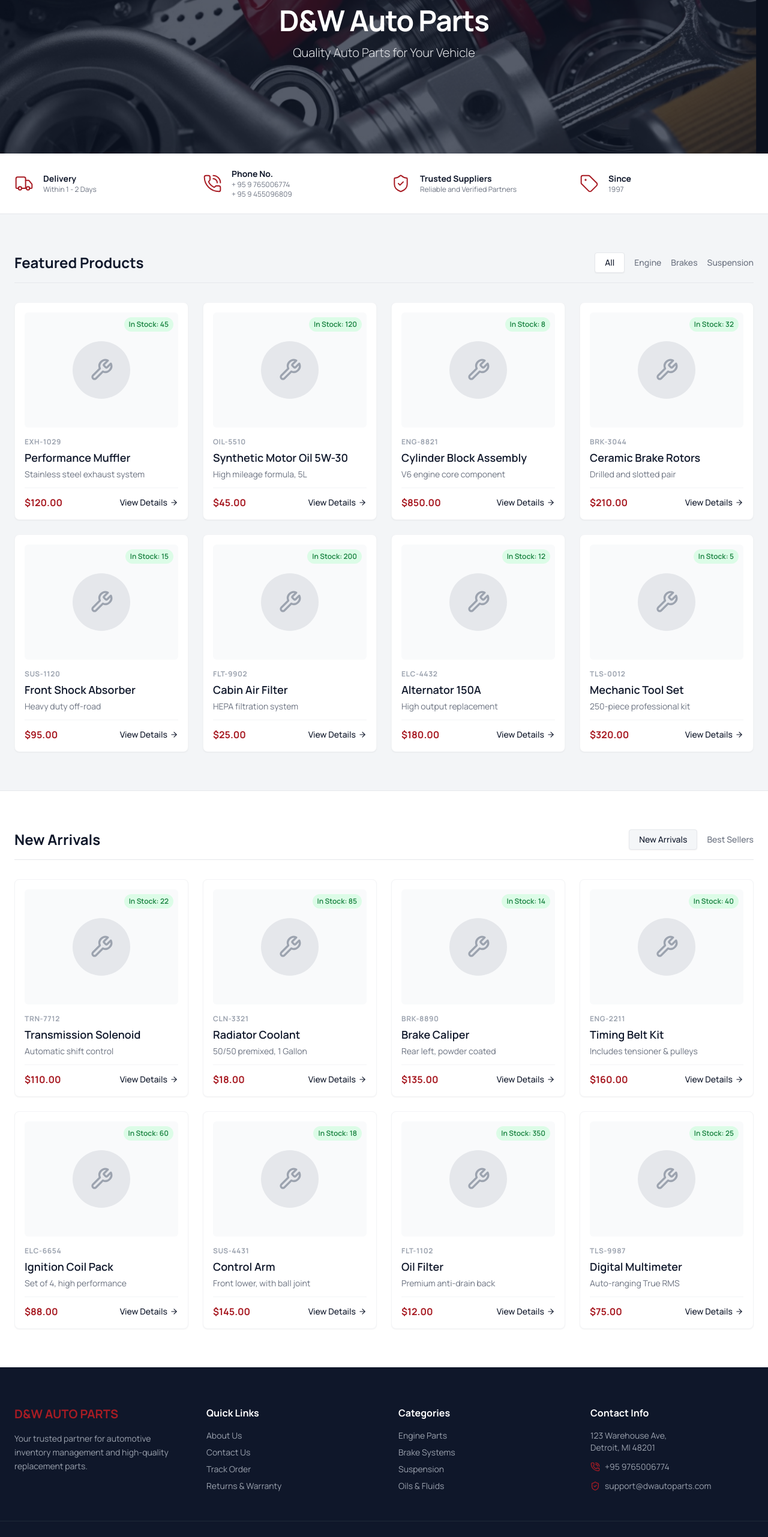
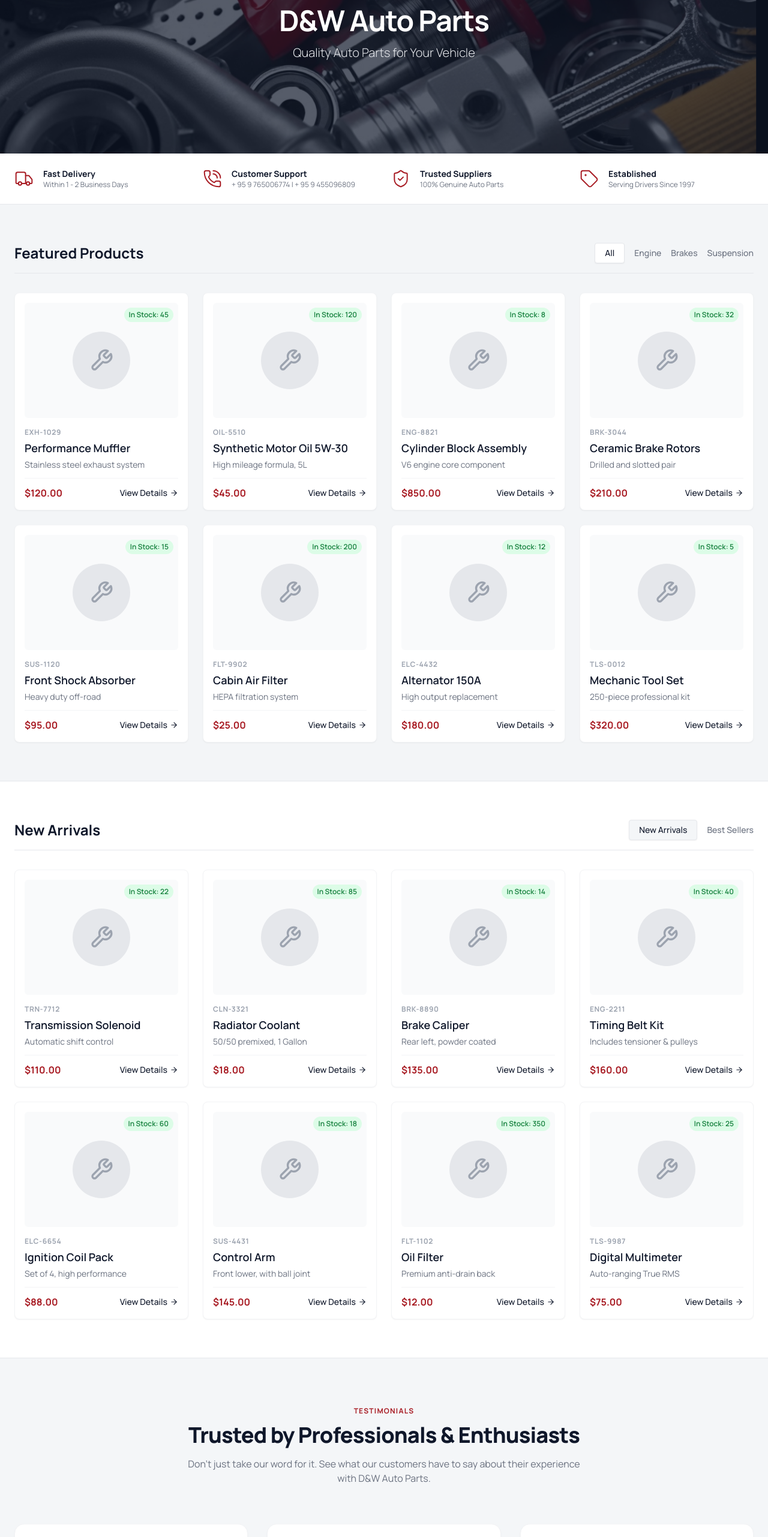
Before and after one commit to heinhtetwin116/D-W-Myanmar-Auto-Parts, a Next.js app: page / in a window 1280 px wide. Shown: the part 234-2797 px from the top of the page at 60% size. Built offline with nearby package versions, Linux system fonts and the light colour scheme.

Commit message:
fix: testimonial session added

```diff
--- a/app/page.tsx
+++ b/app/page.tsx
@@ -3,6 +3,7 @@ import Header from "@/components/Header";
 import Hero from "@/components/hero";
 import ProductCard, { Product } from "@/components/ProductCard";
 import Footer from "@/components/Footer";
+import Testimonials from "@/components/testimonials";
 import { Truck, PhoneCall, ShieldCheck, Tag } from "lucide-react";
 
 // --- DUMMY DATA ---
@@ -45,29 +46,29 @@ export default function Home() {
             <div className="flex items-center gap-4">
               <div className="text-[#A81C24]"><Truck size={32} strokeWidth={1.5} /></div>
               <div>
-                <h4 className="font-bold text-[#0F172A] text-sm">Delivery</h4>
-                <p className="text-xs text-gray-500">Within 1 - 2 Days</p>
+                <h4 className="font-bold text-[#0F172A] text-sm">Fast Delivery</h4>
+                <p className="text-xs text-gray-500">Within 1 - 2 Business Days</p>
               </div>
             </div>
             <div className="flex items-center gap-4">
               <div className="text-[#A81C24]"><PhoneCall size={32} strokeWidth={1.5} /></div>
               <div>
-                <h4 className="font-bold text-[#0F172A] text-sm">Phone No.</h4>
-                <p className="text-xs text-gray-500">+ 95 9 765006774 <br></br> + 95 9 455096809</p>
+                <h4 className="font-bold text-[#0F172A] text-sm">Customer Support</h4>
+                <p className="text-xs text-gray-500">+ 95 9 765006774 | + 95 9 455096809</p>
               </div>
             </div>
             <div className="flex items-center gap-4">
               <div className="text-[#A81C24]"><ShieldCheck size={32} strokeWidth={1.5} /></div>
               <div>
                 <h4 className="font-bold text-[#0F172A] text-sm">Trusted Suppliers</h4>
-                <p className="text-xs text-gray-500">Reliable and Verified Partners</p>
+                <p className="text-xs text-gray-500">100% Genuine Auto Parts</p>
               </div>
             </div>
             <div className="flex items-center gap-4">
               <div className="text-[#A81C24]"><Tag size={32} strokeWidth={1.5} /></div>
               <div>
-                <h4 className="font-bold text-[#0F172A] text-sm">Since</h4>
-                <p className="text-xs text-gray-500">1997</p>
+                <h4 className="font-bold text-[#0F172A] text-sm">Established</h4>
+                <p className="text-xs text-gray-500">Serving Drivers Since 1997</p>
               </div>
             </div>
           </div>
@@ -112,6 +113,8 @@ export default function Home() {
         </section>
       </main>
 
+      <Testimonials />
+
       {/* Footer */}
       <Footer />
 
--- a/components/Footer.tsx
+++ b/components/Footer.tsx
@@ -1,86 +1,88 @@
 import React from "react";
-import { PhoneCall, ShieldCheck } from "lucide-react";
+import { PhoneCall, ShieldCheck, MapPin } from "lucide-react";
 
 const Footer = () => {
   return (
     <footer className="bg-[#0F172A] text-white pt-16 pb-8 mt-auto">
-      <div className="max-w-7xl mx-auto px-6 grid grid-cols-1 md:grid-cols-4 gap-12 mb-12">
-        <div>
+      <div className="max-w-7xl mx-auto px-6">
+
+        {/* TOP SECTION: Brand Info + Link Columns */}
+        <div className="grid grid-cols-1 lg:grid-cols-3 gap-12 mb-12">
+
+          {/* Brand Info (Takes up 1 column on large screens) */}
+          <div className="lg:col-span-1">
             <h3 className="text-xl font-bold mb-4 text-[#A81C24]">D&W AUTO PARTS</h3>
-          <p className="text-gray-400 text-sm leading-relaxed mb-6">
+            <p className="text-gray-400 text-sm leading-relaxed max-w-sm">
               Your trusted partner for automotive inventory management and
               high-quality replacement parts.
             </p>
           </div>
+
+          {/* Link Lists (Takes up 2 columns on large screens, split into 3 sub-columns) */}
+          <div className="lg:col-span-2 grid grid-cols-2 sm:grid-cols-3 gap-8">
+
+            {/* Quick Links */}
             <div>
-          <h4 className="font-bold mb-4">Quick Links</h4>
-          <ul className="space-y-2 text-sm text-gray-400">
-            <li>
-              <a href="#" className="hover:text-white transition-colors">
-                About Us
-              </a>
-            </li>
-            <li>
-              <a href="#" className="hover:text-white transition-colors">
-                Contact Us
-              </a>
-            </li>
-            <li>
-              <a href="#" className="hover:text-white transition-colors">
-                Track Order
-              </a>
-            </li>
-            <li>
-              <a href="#" className="hover:text-white transition-colors">
-                Returns & Warranty
-              </a>
-            </li>
+              <h4 className="font-bold mb-4 text-white">Quick Links</h4>
+              <ul className="space-y-3 text-sm text-gray-400">
+                <li><a href="#" className="hover:text-white transition-colors">About Us</a></li>
+                <li><a href="#" className="hover:text-white transition-colors">Contact Us</a></li>
+                <li><a href="#" className="hover:text-white transition-colors">Track Order</a></li>
+                <li><a href="#" className="hover:text-white transition-colors">Returns & Warranty</a></li>
               </ul>
             </div>
+
+            {/* Catalog */}
             <div>
-          <h4 className="font-bold mb-4">Categories</h4>
-          <ul className="space-y-2 text-sm text-gray-400">
-            <li>
-              <a href="#" className="hover:text-white transition-colors">
-                Engine Parts
-              </a>
-            </li>
-            <li>
-              <a href="#" className="hover:text-white transition-colors">
-                Brake Systems
-              </a>
-            </li>
-            <li>
-              <a href="#" className="hover:text-white transition-colors">
-                Suspension
-              </a>
-            </li>
-            <li>
-              <a href="#" className="hover:text-white transition-colors">
-                Oils & Fluids
-              </a>
-            </li>
+              <h4 className="font-bold mb-4 text-white">Catalog</h4>
+              <ul className="space-y-3 text-sm text-gray-400">
+                <li><a href="#" className="hover:text-white transition-colors">New Arrivals</a></li>
+                <li><a href="#" className="hover:text-white transition-colors">Best Sellers</a></li>
+                <li><a href="#" className="hover:text-white transition-colors">Clearance Sale</a></li>
+                <li><a href="#" className="hover:text-white transition-colors">Full Parts Index</a></li>
               </ul>
             </div>
+
+            {/* Categories */}
             <div>
-          <h4 className="font-bold mb-4">Contact Info</h4>
+              <h4 className="font-bold mb-4 text-white">Categories</h4>
               <ul className="space-y-3 text-sm text-gray-400">
-            <li>
-              123 Warehouse Ave,
-              <br />
-              Detroit, MI 48201
-            </li>
-            <li className="flex items-center gap-2">
-              <PhoneCall size={16} className="text-[#A81C24]" /> +95
-              9765006774
-            </li>
-            <li className="flex items-center gap-2">
-              <ShieldCheck size={16} className="text-[#A81C24]" />{" "}
-              support@dwautoparts.com
-            </li>
+                <li><a href="#" className="hover:text-white transition-colors">Engine Parts</a></li>
+                <li><a href="#" className="hover:text-white transition-colors">Brake Systems</a></li>
+                <li><a href="#" className="hover:text-white transition-colors">Suspension</a></li>
+                <li><a href="#" className="hover:text-white transition-colors">Oils & Fluids</a></li>
               </ul>
             </div>
+
           </div>
+        </div>
+
+        {/* BOTTOM SECTION: Contact Info (Moved to its own row for better spacing) */}
+        <div className="border-t border-gray-800 pt-8 pb-10">
+          <h4 className="font-bold mb-4 text-white">Contact Info</h4>
+          <div className="flex flex-col md:flex-row flex-wrap gap-6 md:gap-12 text-sm text-gray-400">
+
+            <div className="flex items-start gap-3">
+              <MapPin size={18} className="text-[#A81C24] flex-shrink-0 mt-0.5" />
+              <span>123 Warehouse Ave,<br />Detroit, MI 48201</span>
+            </div>
+
+            <div className="flex items-start gap-3">
+              <PhoneCall size={18} className="text-[#A81C24] flex-shrink-0 mt-0.5" />
+              <span>+95 9 765006774<br />+95 9 455096809</span>
+            </div>
+
+            <div className="flex items-start gap-3">
+              <ShieldCheck size={18} className="text-[#A81C24] flex-shrink-0 mt-0.5" />
+              <span>support@dwautoparts.com</span>
+            </div>
+
+          </div>
+        </div>
+
+      </div>
+
+      {/* Copyright Bar */}
       <div className="border-t border-gray-800 pt-8 text-center text-sm text-gray-500">
         &copy; {new Date().getFullYear()} D&W Auto Parts Inventory Management. All
         rights reserved.
--- /dev/null
+++ b/components/testimonials.tsx
@@ -0,0 +1,125 @@
+"use client";
+
+import React from "react";
+import { Star, Quote, BadgeCheck } from "lucide-react";
+
+// Dummy Testimonial Data
+const testimonials = [
+  {
+    id: 1,
+    name: "Michael Rodriguez",
+    role: "Shop Owner, Detroit",
+    content:
+      "The inventory management system from D&W has completely streamlined our workflow. We used to spend hours tracking down parts, now it takes seconds. Their catalog is incredibly accurate.",
+    rating: 5,
+    initials: "MR",
+    color: "bg-blue-100 text-blue-700",
+  },
+  {
+    id: 2,
+    name: "Sarah Jenkins",
+    role: "Auto Mechanic",
+    content:
+      "I've been sourcing parts from D&W for over 5 years. The quality is always OEM-grade, and the delivery is consistently within 1-2 days. They are my go-to for critical engine components.",
+    rating: 5,
+    initials: "SJ",
+    color: "bg-purple-100 text-purple-700",
+  },
+  {
+    id: 3,
+    name: "David Chen",
+    role: "Car Enthusiast",
+    content:
+      "Finding the exact part for my classic restoration project was a nightmare until I found this catalog. The search filters by OEM number are a lifesaver. Highly recommended for hard-to-find parts.",
+    rating: 4,
+    initials: "DC",
+    color: "bg-emerald-100 text-emerald-700",
+  },
+];
+
+const Testimonials = () => {
+  return (
+    <section className="bg-[#F4F6F8] py-20 border-t border-gray-200">
+      <div className="max-w-7xl mx-auto px-6">
+
+        {/* Section Header */}
+        <div className="text-center max-w-2xl mx-auto mb-16">
+          <span className="text-xs font-bold uppercase tracking-widest text-[#A81C24] mb-3 block">
+            Testimonials
+          </span>
+          <h2 className="text-3xl md:text-4xl font-black text-[#0F172A] mb-4 tracking-tight">
+            Trusted by Professionals &amp; Enthusiasts
+          </h2>
+          <p className="text-gray-500 text-sm md:text-base leading-relaxed">
+            Don&apos;t just take our word for it. See what our customers have to say
+            about their experience with D&amp;W Auto Parts.
+          </p>
+        </div>
+
+        {/* Testimonials Grid */}
+        <div className="grid grid-cols-1 md:grid-cols-2 lg:grid-cols-3 gap-8">
+          {testimonials.map((t) => (
+            <div
+              key={t.id}
+              className="bg-white rounded-2xl p-8 shadow-sm border border-gray-100 hover:shadow-xl hover:border-[#A81C24]/30 transition-all duration-300 relative group flex flex-col h-full"
+            >
+              {/* Background Quote Icon */}
+              <Quote
+                size={80}
+                className="absolute top-6 right-6 text-[#F4F6F8] group-hover:text-[#A81C24]/5 transition-colors duration-300 -z-0 pointer-events-none"
+              />
+
+              {/* Rating Stars */}
+              <div className="flex gap-1 mb-6 relative z-10">
+                {[...Array(5)].map((_, i) => (
+                  <Star
+                    key={i}
+                    size={16}
+                    className={
+                      i < t.rating
+                        ? "fill-[#A81C24] text-[#A81C24]"
+                        : "fill-gray-200 text-gray-200"
+                    }
+                  />
+                ))}
+              </div>
+
+              {/* Quote Text */}
+              <p className="text-gray-600 text-sm leading-relaxed mb-8 flex-grow relative z-10">
+                &quot;{t.content}&quot;
+              </p>
+
+              {/* Author Info */}
+              <div className="flex items-center gap-4 mt-auto pt-6 border-t border-gray-100 relative z-10">
+                {/* Avatar Fallback */}
+                <div
+                  className={`w-12 h-12 rounded-full flex items-center justify-center font-bold text-sm flex-shrink-0 ${t.color}`}
+                >
+                  {t.initials}
+                </div>
+
+                <div>
+                  <h3 className="text-sm font-bold text-[#0F172A] flex items-center gap-1">
+                    {t.name}
+                    <BadgeCheck size={14} className="text-[#A81C24]" />
+                  </h3>
+                  <p className="text-xs text-gray-400 font-medium">{t.role}</p>
+                </div>
+              </div>
+            </div>
+          ))}
+        </div>
+
+        {/* Bottom Trust Indicator */}
+        <div className="mt-16 text-center">
+          <p className="text-xs text-gray-400 font-medium">
+            Join <span className="font-bold text-[#0F172A]">2,000+</span> happy customers who trust D&amp;W Auto Parts.
+          </p>
+        </div>
+
+      </div>
+    </section>
+  );
+};
+
+export default Testimonials;
```
Also changed, not shown: components/Header.tsx (+29 -14 lines). Lines whose indentation alone changed are shown as unchanged.
